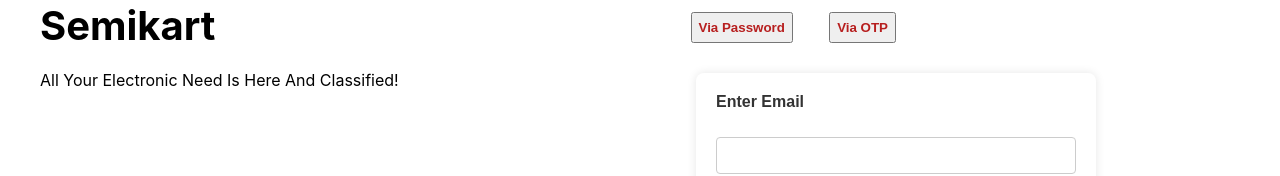
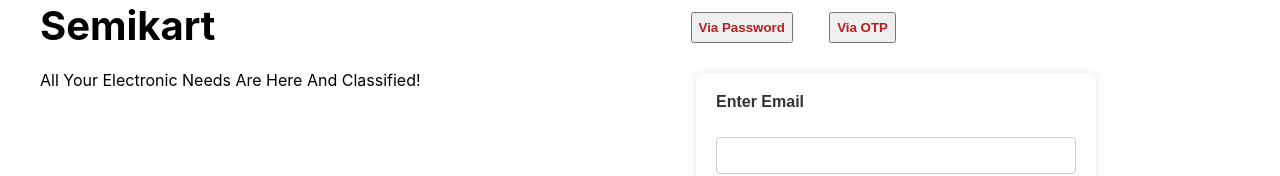
Before and after one commit to srinath6198/FrontEnd_Formvalidation, a React (Create React App) app: page /login in a window 1280 px wide. Shown: the part 188-364 px from the top of the page. Built offline with nearby package versions, Linux system fonts and the light colour scheme.

Commit message:
google with sign in google

```diff
--- a/src/Components/Login/Login.jsx
+++ b/src/Components/Login/Login.jsx
@@ -3,6 +3,7 @@
 import { Link } from 'react-router-dom';
 import LoginVia from './LoginVia/LoginVia';
 import LoginOtp from './LoginOTP/LoginOtp';
+import { signInWithGoogle } from '../firebase'; // Adjust path if necessary
 
 const Login = () => {
   const [showLoginVia, setShowLoginVia] = useState(true);
@@ -12,7 +13,7 @@
       <div className='login-flex'>
         <div className='login-right'>
           <h1>Welcome Back to Semikart</h1>
-          <p>All Your Electronic Need Is Here And Classified!</p>
+          <p>All Your Electronic Needs Are Here And Classified!</p>
         </div>
 
         <div className='login-left'>
@@ -28,7 +29,7 @@
 
           <div className='login-google-sign'>
             <p>OR</p>
-            <button>Sign in with Google</button>
+            <button onClick={signInWithGoogle}>Sign in with Google</button>
             <p>Don’t have an account? Click here to <Link to="/signup">create</Link> one now!</p>
           </div>
         </div>
--- a/src/Components/SignUp/SignForm/SignForm.jsx
+++ b/src/Components/SignUp/SignForm/SignForm.jsx
@@ -2,7 +2,7 @@
 
 import React, { useState } from 'react';
 import './SignForm.css';
-import { signInWithGoogle } from '../../firebase'; // Adjusted import path
+import { signInWithGoogle } from '../../firebase';
 import { useNavigate } from 'react-router-dom';
 
 const SignForm = () => {
```
